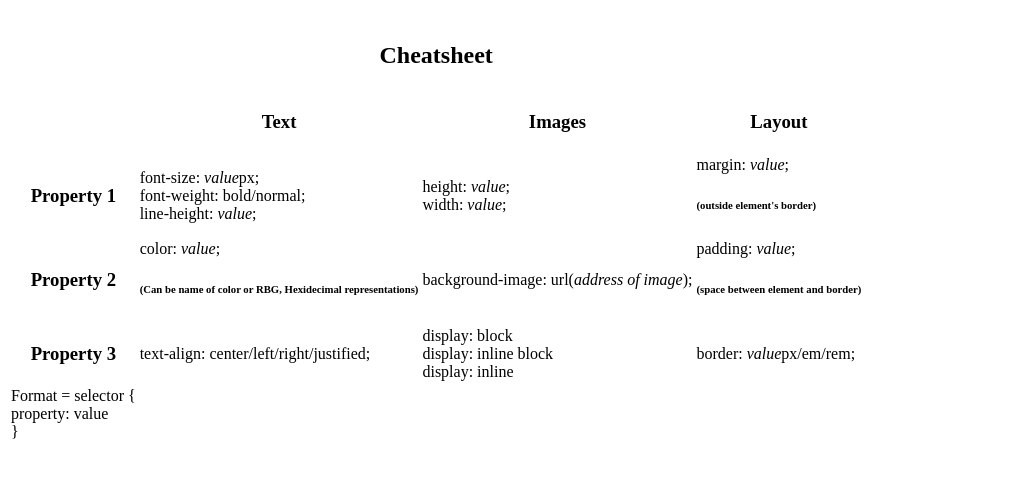
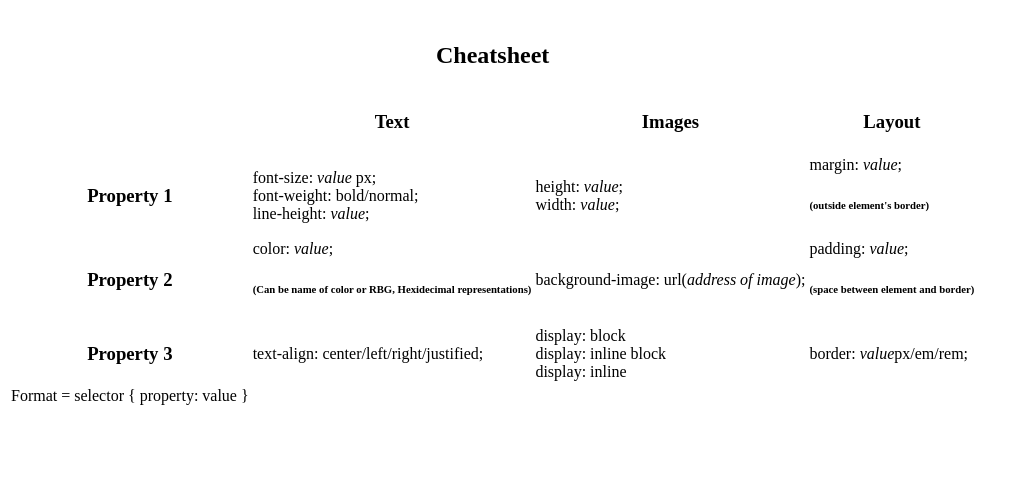
Before and after one commit to blackwidow28/Cheatsheet-project, a plain HTML site: page index.html in a window 1280 px wide. Shown: the part 61-538 px from the top of the page, without its empty margins (0-1028 px from the left). Drawn offline with Linux system fonts and the light colour scheme.

Commit message:
fixed lack of spaces

```diff
--- a/index.html
+++ b/index.html
@@ -26,7 +26,7 @@
                 <tbody>
                     <tr>
                         <th scope="row"><h3>Property 1</h3></th>
-                        <td>font-size: <em>value</em>px;<br>
+                        <td>font-size: <em>value</em> px;<br>
                             font-weight: bold/normal;<br>
                             line-height: <em>value</em>;
                         </td>
@@ -60,8 +60,8 @@
                 </tbody>
                 <tfoot>
                     <tr>
-                    <td>Format = selector { <br>
-                        property: value <br>
+                    <td>Format = selector {
+                        property: value
                     }</td>
                 </tr>
                 </tfoot>
```
